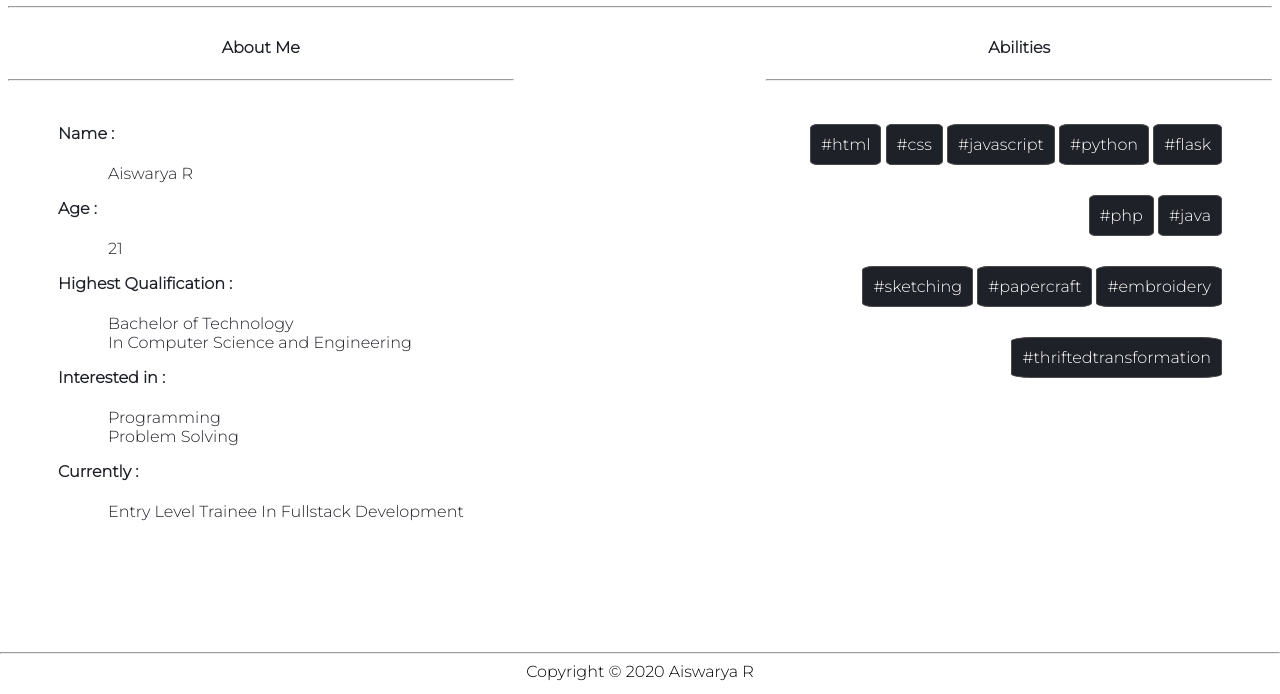
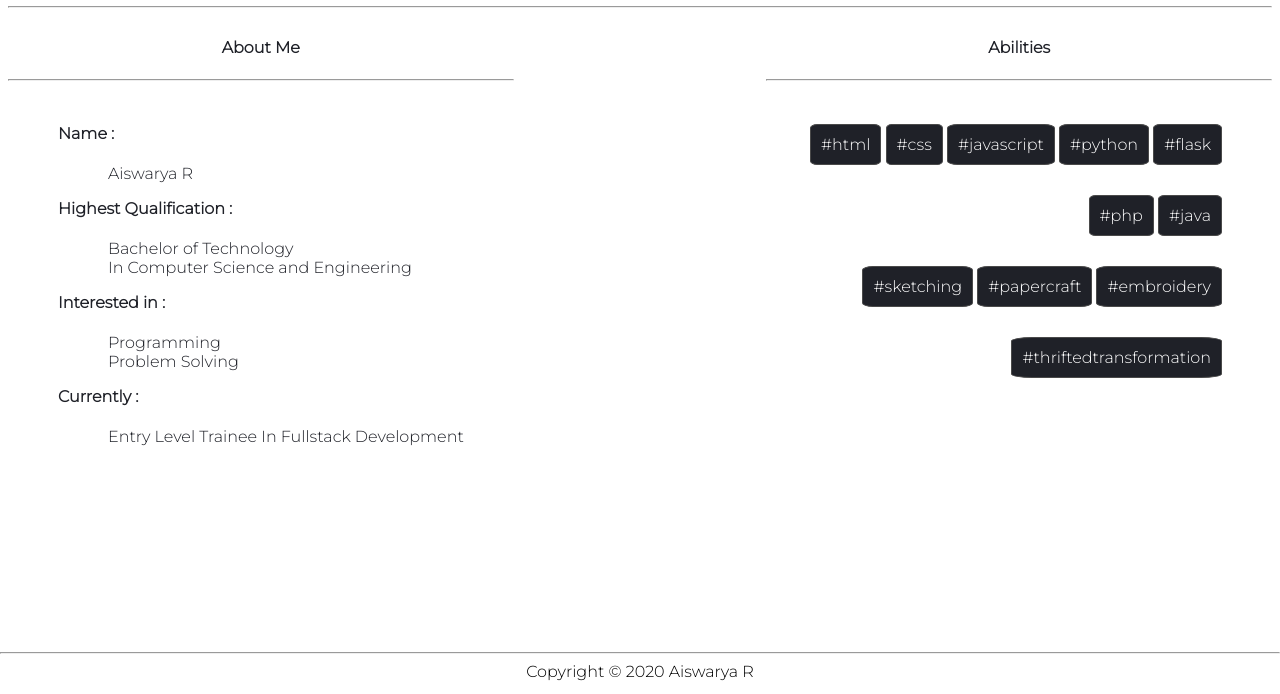
Before and after one commit to Aiswarya-r98/Aiswarya-r98.github.io, a plain HTML site: page index.html in a window 1280 px wide. Shown: the part 106-800 px from the top of the page. Drawn offline with Linux system fonts and the light colour scheme; files whose address does not match are found by name.

Commit message:
Update index.html

```diff
--- a/index.html
+++ b/index.html
@@ -27,9 +27,6 @@
 
             <p><b>Name :</b></p>
             <p id="tab">Aiswarya R</p>
-
-            <p><b>Age :</b></p>
-            <p id="tab">21</p>
 
             <p><b>Highest Qualification :</b></p>
             <p id="tab">
```
